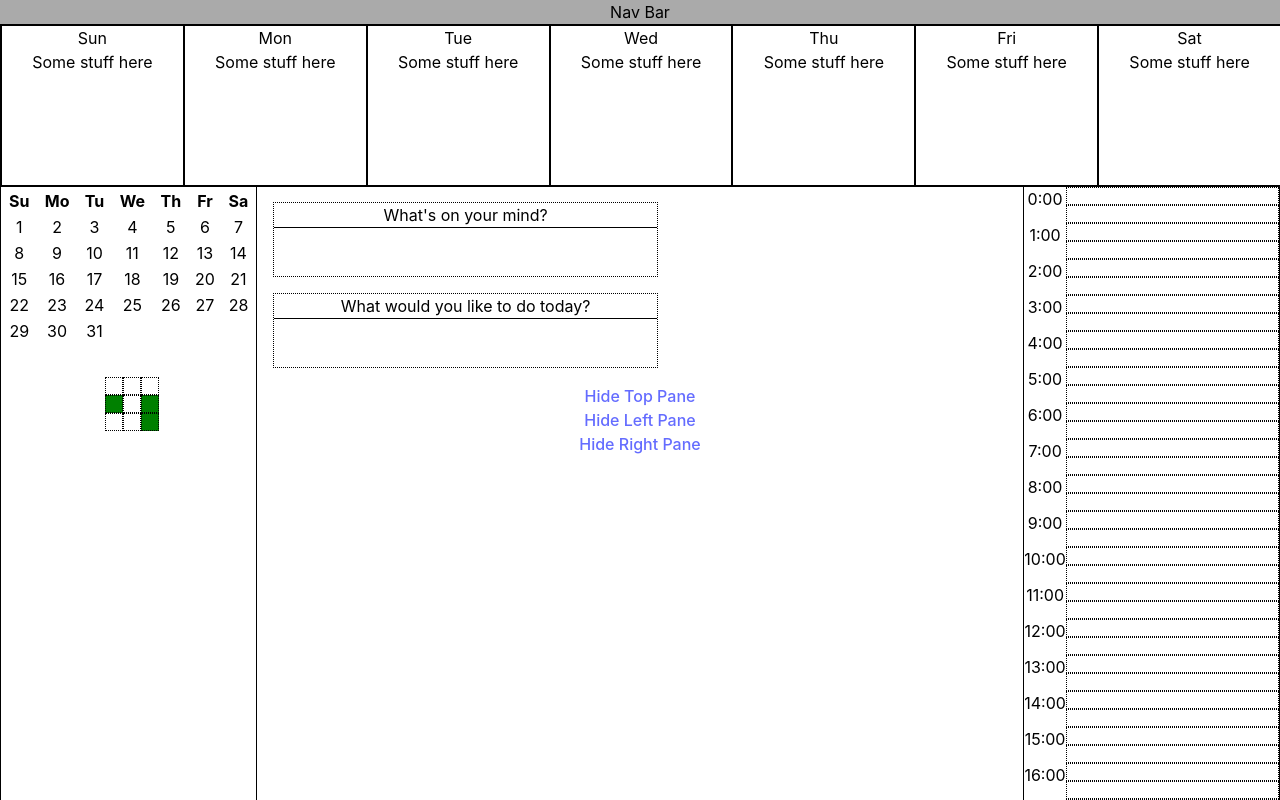
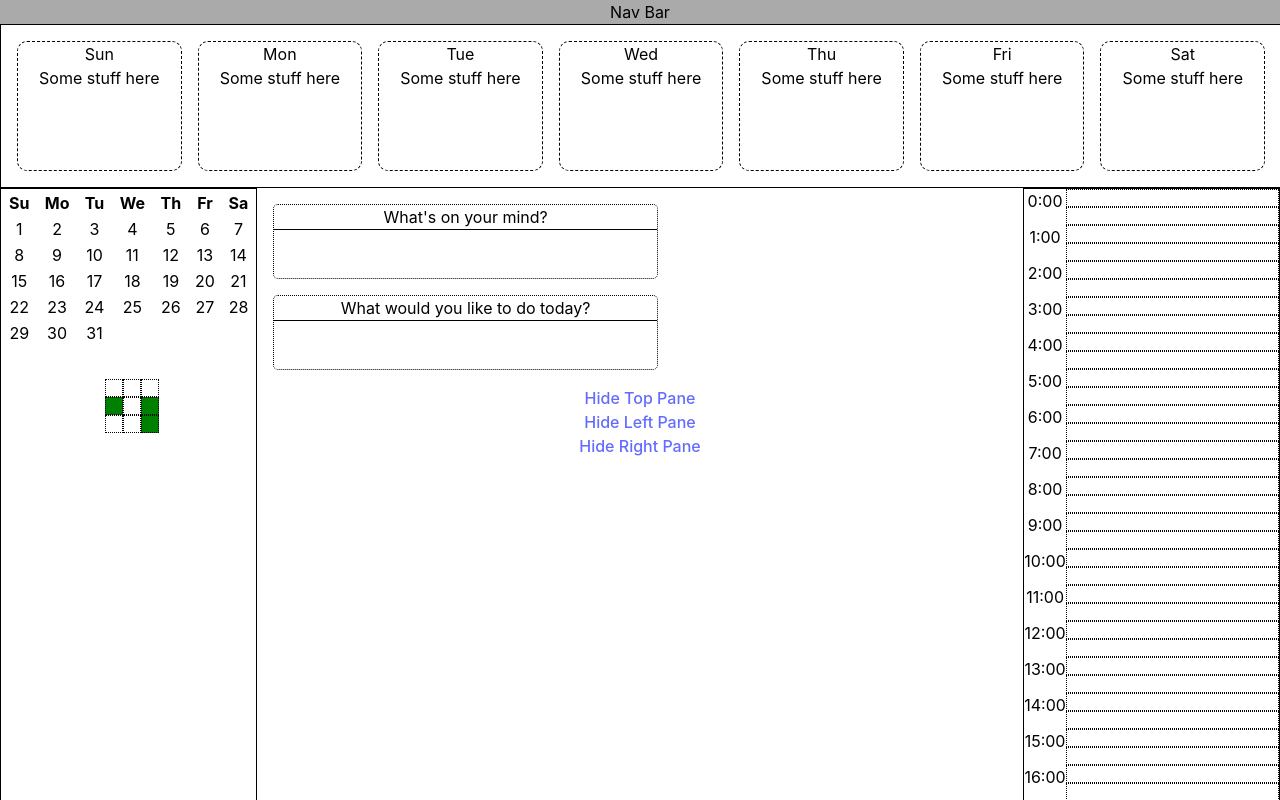
Before and after one commit to conorpbrady/entente, a React (Vite) app in the folder entente/react_frontend/: page / in a window 1280 px wide. Shown: the top 800 px of the page. Built offline with nearby package versions, Linux system fonts and the light colour scheme.

Commit message:
round corners on week and prompt cards

```diff
--- a/entente/react_frontend/src/Components/WeekView.css
+++ b/entente/react_frontend/src/Components/WeekView.css
@@ -1,12 +1,15 @@
 .wv-container {
   display: flex;
   justify-content: center;
-  height: 100%;
+  gap: 1rem;
+  margin: 1rem;
 }
 
 .wv-card {
   width: auto;
-  border: 1px solid black;
+  border: 1px dashed black;
   width: 100%;
   height: 100%;
+  min-height: 8rem;
+  border-radius: 10px;
 }
--- a/entente/react_frontend/src/Components/WritingPrompt.css
+++ b/entente/react_frontend/src/Components/WritingPrompt.css
@@ -3,6 +3,7 @@
   border: 1px dotted black;
   margin: 1rem;
   width: 50%;
+  border-radius: 5px;
 }
 
 .prompt-title {
```
